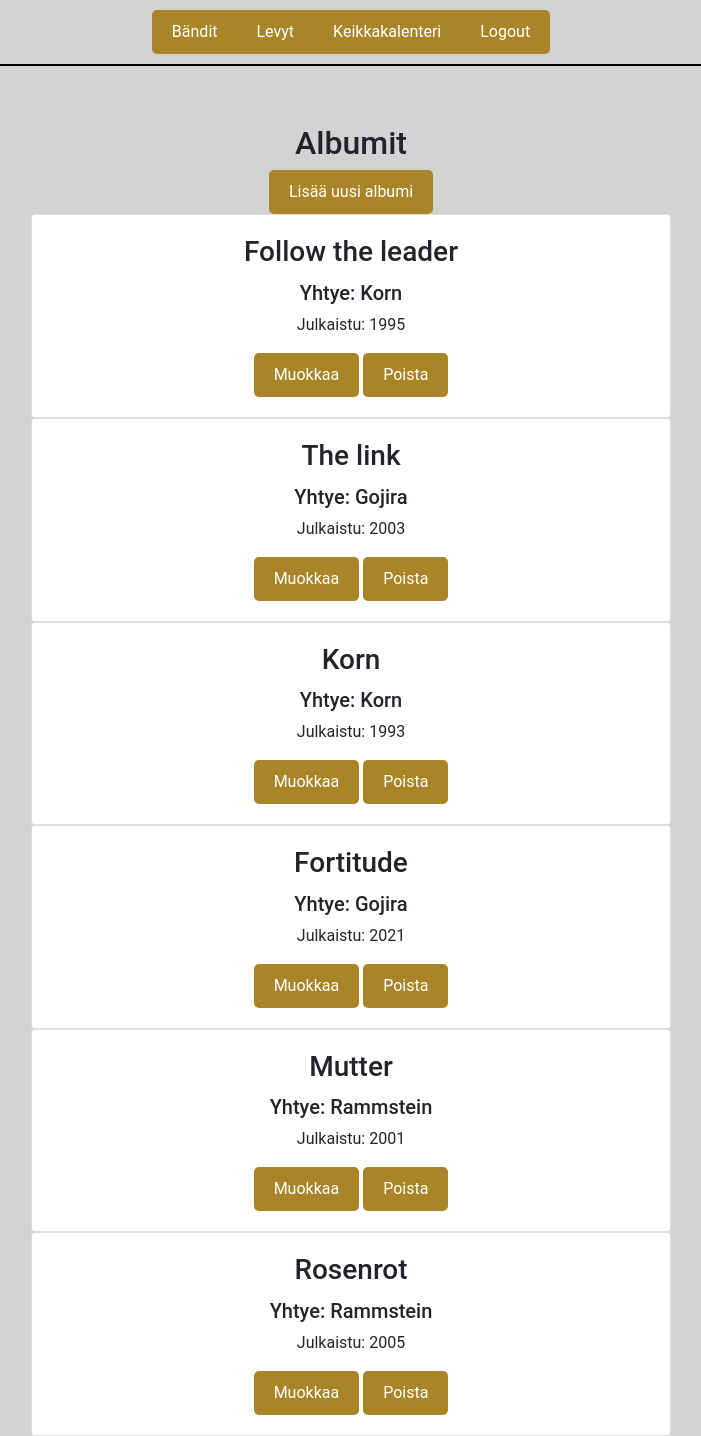
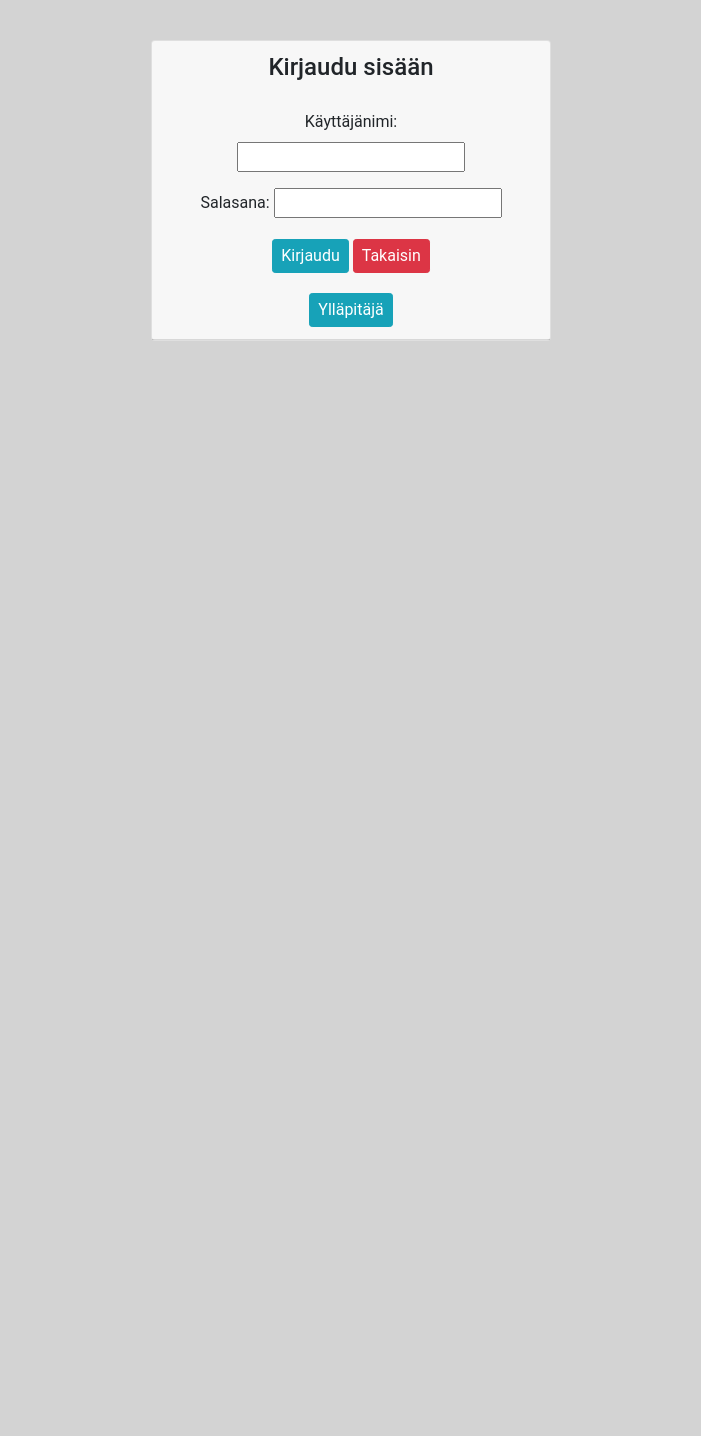
Before and after one commit to JNurminen/djangosovellus, a Django app: page /albums/ in a window 1280 px wide. Shown: the whole page, without its empty margins (289-990 px from the left). After the commit the page ends 340 px from the top, so only its background shows below. Run offline with Django 5.2, Linux system fonts and the light colour scheme; data comes from the database, SQL or seed files in the repository; both versions use the stored data as it was after the commit; some libraries are stand-ins or nearby versions.

Commit message:
käyttäjän tarkistus view metodeissa

```diff
--- a/app/static/style.css
+++ b/app/static/style.css
@@ -7,21 +7,15 @@
   margin-top: 10px;
 }
 
-header {
-    padding: 10px 0;
-}
-
 body {
   font-family: 'Roboto', sans-serif;
   background-color: lightgray;
 }
 
+header {
+  padding: 20px;
+}
+
 .btn {
-  background-color: rgb(170, 133, 40);
-  color: white;
-  padding: 10px 20px;
-  border: none;
-  border-radius: 5px;
-  cursor: pointer;
-  font-size: 16px;
+    font-size: 16px;
 }
--- a/app/templates/index.html
+++ b/app/templates/index.html
@@ -19,6 +19,7 @@
 
     {% load static %}
     <link rel="stylesheet" href="{% static 'style.css' %}">
+
 
 </head>
 
--- a/app/templates/loginpage.html
+++ b/app/templates/loginpage.html
@@ -1,8 +1,31 @@
-{% extends 'index.html'%}
+<!DOCTYPE html>
+<html>
 
-{% block content %}
+<head>
+    <title>Yhtyeet ja levyt</title>
 
+    <meta charset="UTF-8">
+
+    <meta name="viewport" content="width=device-width, initial-scale=1.0">
+
+    <link rel="stylesheet" href="https://stackpath.bootstrapcdn.com/bootstrap/4.5.0/css/bootstrap.min.css"
+        integrity="sha384-9aIt2nRpC12Uk9gS9baDl411NQApFmC26EwAOH8WgZl5MYYxFfc+NcPb1dKGj7Sk" crossorigin="anonymous">
+
+    <link rel="stylesheet" href="https://cdnjs.cloudflare.com/ajax/libs/font-awesome/5.11.2/css/all.min.css">
+
+    <script src="https://ajax.googleapis.com/ajax/libs/jquery/3.5.1/jquery.min.js"></script>
+    <script src="https://cdnjs.cloudflare.com/ajax/libs/popper.js/1.16.0/umd/popper.min.js"></script>
+    <script src="https://maxcdn.bootstrapcdn.com/bootstrap/4.5.2/js/bootstrap.min.js"></script>
+
+    {% load static %}
+    <link rel="stylesheet" href="{% static 'style.css' %}">
+
+</head>
+<body>
+    <div class="container">
+        <center>
             <div class="card" style="width: 25rem; margin-top: 40px;">
+
 
                 <div class="card-header">
 
@@ -25,12 +48,13 @@
                             <input type="submit" value="Kirjaudu" class="btn btn-info btn-sm">
 
                             <input type="button" onclick="window.location.href='/'" class="btn btn-danger btn-sm" value="Takaisin">
-
                         </form>
                     </div>
                     <input type="button" onclick="window.location.href='/admin/'" class="btn btn-info btn-sm"
-            value="Pääkäyttäjä">
+                    value="Ylläpitäjä">
                 </div>
             </div>
-
-{% endblock %}
+        </center>
+        </div>
+</body>
+</html>
--- a/app/views.py
+++ b/app/views.py
@@ -39,10 +39,13 @@
 
 # album näkymä
 def albumlistview(request):
-    albumlist = Album.objects.all()
-    bandlist = Band.objects.all()
-    context = {'albums': albumlist, 'band': bandlist}
-    return render(request, "albumlist.html", context)
+    if not request.user.is_authenticated:
+        return render(request, 'loginpage.html')
+    else:
+        albumlist = Album.objects.all()
+        bandlist = Band.objects.all()
+        context = {'albums': albumlist, 'band': bandlist}
+        return render(request, "albumlist.html", context)
 
 # albumin lisäys näkymä
 def addalbum(request):
@@ -86,9 +89,12 @@
 
 # bändi näkymä
 def bandlistview(request):
-    bandlist = Band.objects.all()
-    context = {'bands': bandlist}
-    return render(request, "bandlist.html", context)
+    if not request.user.is_authenticated:
+        return render(request, 'loginpage.html')
+    else:
+        bandlist = Band.objects.all()
+        context = {'bands': bandlist}
+        return render(request, "bandlist.html", context)
 
 # bändin lisäys näkymä
 def addband(request):
```
Also changed, not shown: app/templates/loginerror.html (+29 -4 lines), db.sqlite3. Lines whose indentation alone changed are shown as unchanged.
